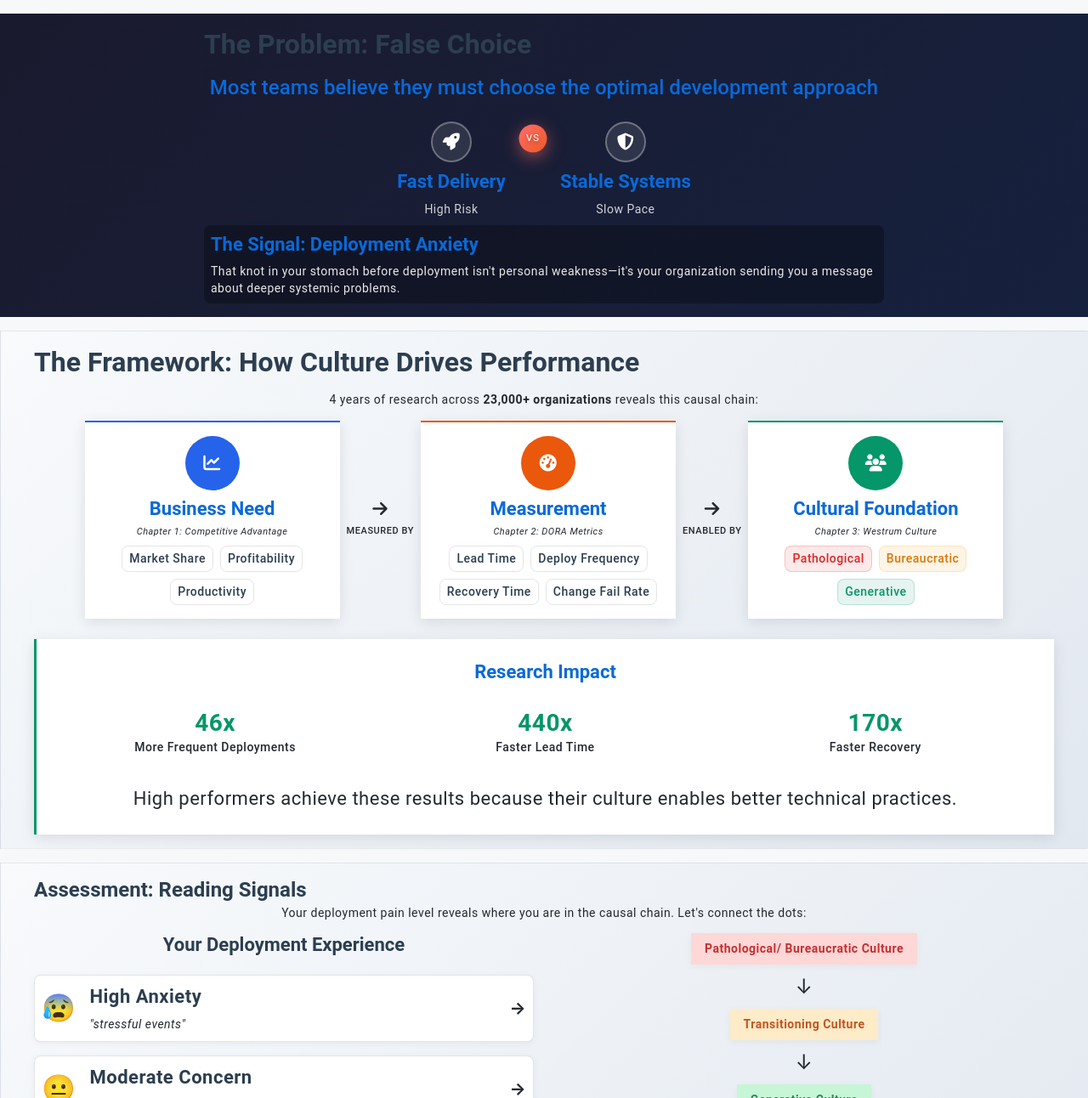
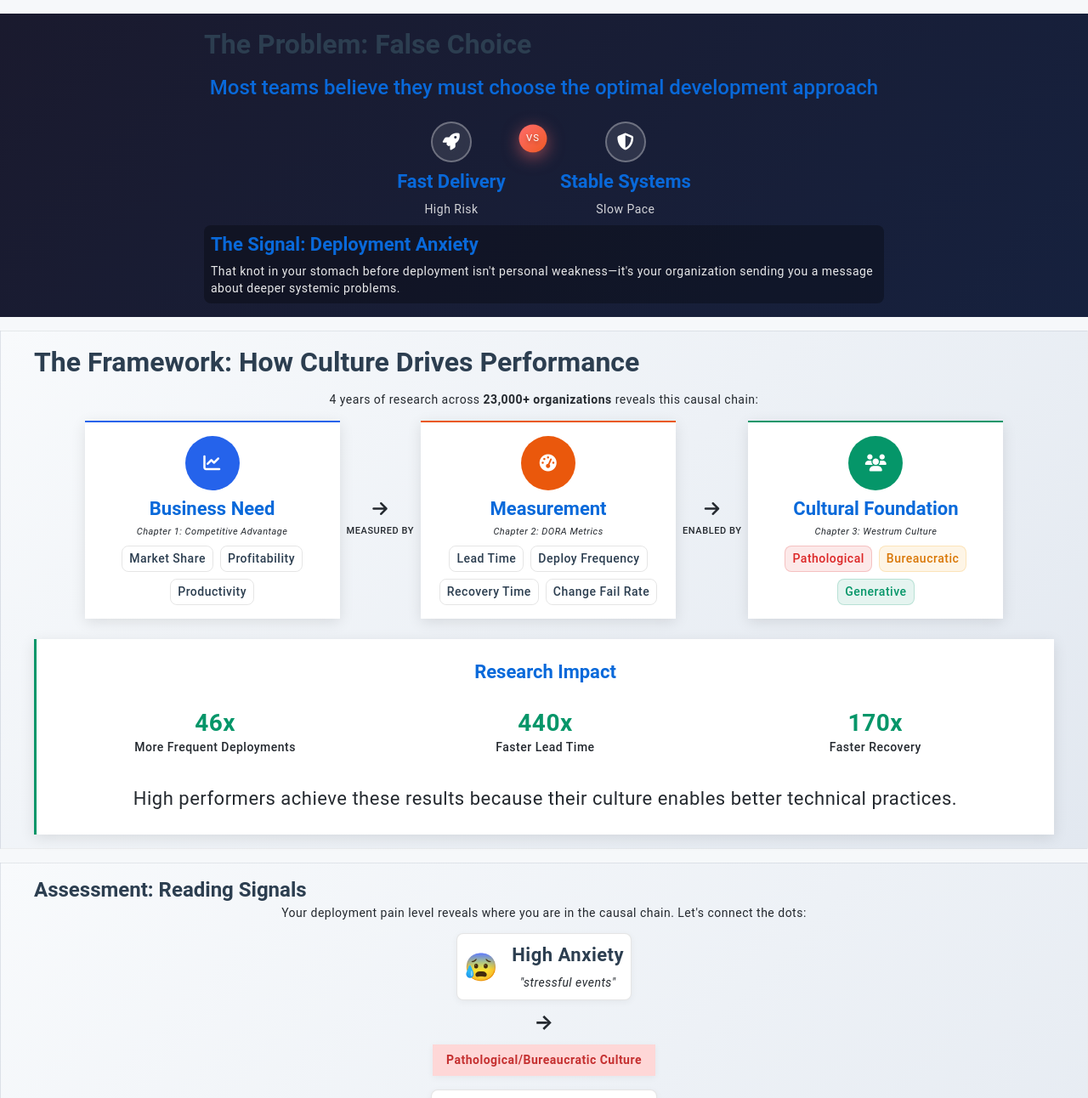
Before and after one commit to mhenke/accelerate-devex-book-club-notebooklm, a Jekyll site: the page built from docs/_meetings/meeting-1.md, in a window 1280 px wide, cut to the strip 1599-2891 px from the top of the page. Shown: the whole strip at 85% size. Built offline with Jekyll 4.4.1, drawn with Linux system fonts in a browser that asks for light colours; some of the changed text lies outside the part shown.

Commit message:
🔗 Create clear connections between deployment anxiety and culture types
- Restructures assessment to show direct 1:1 mappings in horizontal rows
- High Anxiety 😰 → Pathological/Bureaucratic Culture
- Moderate Concern 😐 → Transitioning Culture
- Confident 😌 → Generative Culture
- Adds connection arrows between experience and culture types
- Removes confusing vertical flow that didn't show relationships
- Improves responsive design with vertical stacking on mobile
- Makes the causal relationship much clearer and more intuitive

🤖 Generated with [Claude Code](https://claude.com/claude-code)

Co-Authored-By: Claude <noreply@anthropic.com>

```diff
--- a/docs/_meetings/meeting-1.md
+++ b/docs/_meetings/meeting-1.md
@@ -397,52 +397,48 @@ document.addEventListener('keydown', function(event) {
     </div>
 
     <div class="sketch-diagram">
-      <!-- Left Side: Deployment Experience -->
-      <div class="experience-side">
-        <h3 class="sketch-title">Your Deployment Experience</h3>
-
+      <!-- Row 1: High Anxiety → Pathological -->
+      <div class="assessment-row">
         <div class="experience-item anxiety">
           <div class="emoji-face sad">😰</div>
           <div class="experience-text">
             <strong>High Anxiety</strong>
             <span class="experience-detail">"stressful events"</span>
           </div>
-          <div class="sketch-arrow">→</div>
         </div>
+        <div class="connection-arrow">→</div>
+        <div class="culture-bubble pathological">
+          Pathological/Bureaucratic Culture
+        </div>
+      </div>
 
+      <!-- Row 2: Moderate Concern → Transitioning -->
+      <div class="assessment-row">
         <div class="experience-item concern">
           <div class="emoji-face neutral">😐</div>
           <div class="experience-text">
             <strong>Moderate Concern</strong>
             <span class="experience-detail">"some worry, manageable"</span>
           </div>
-          <div class="sketch-arrow">→</div>
         </div>
+        <div class="connection-arrow">→</div>
+        <div class="culture-bubble transitioning">
+          Transitioning Culture
+        </div>
+      </div>
 
+      <!-- Row 3: Confident → Generative -->
+      <div class="assessment-row">
         <div class="experience-item confident">
           <div class="emoji-face happy">😌</div>
           <div class="experience-text">
             <strong>Confident</strong>
             <span class="experience-detail">"routine, no stress"</span>
           </div>
-          <div class="sketch-arrow">→</div>
         </div>
-      </div>
-
-      <!-- Right Side: Culture Types -->
-      <div class="culture-side">
-        <div class="culture-flow">
-          <div class="culture-bubble pathological">
-            Pathological/ Bureaucratic Culture
-          </div>
-          <div class="flow-arrow">↓</div>
-          <div class="culture-bubble transitioning">
-            Transitioning Culture
-          </div>
-          <div class="flow-arrow">↓</div>
-          <div class="culture-bubble generative">
-            Generative Culture
-          </div>
+        <div class="connection-arrow">→</div>
+        <div class="culture-bubble generative">
+          Generative Culture
         </div>
       </div>
     </div>
--- a/docs/_sass/components/_sections.scss
+++ b/docs/_sass/components/_sections.scss
@@ -1005,34 +1005,36 @@
   }
 
   .sketch-diagram {
-    display: grid;
-    grid-template-columns: 1fr 1fr;
-    gap: var(--space-lg);
-    align-items: start;
+    display: flex;
+    flex-direction: column;
+    gap: var(--space-md);
     margin: var(--space-md) 0;
   }
 
-  .experience-side {
-    .sketch-title {
-      font-size: var(--font-size-md);
-      font-weight: var(--font-weight-semibold);
-      color: var(--text-dark);
-      margin-bottom: var(--space-md);
+  .assessment-row {
+    display: flex;
+    align-items: center;
+    gap: var(--space-lg);
+    justify-content: space-between;
+
+    @include mobile-up {
+      flex-direction: column;
+      gap: var(--space-sm);
       text-align: center;
-      border-bottom: 2px solid var(--text-secondary);
-      padding-bottom: var(--space-xs);
+    }
   }
 
   .experience-item {
     display: flex;
     align-items: center;
     gap: var(--space-md);
-      margin-bottom: var(--space-md);
     padding: var(--space-sm);
     background: var(--color-white);
     border-radius: var(--border-radius);
     border: 1px solid rgba(0, 0, 0, 0.1);
     box-shadow: 0 2px 8px rgba(0, 0, 0, 0.05);
+    flex: 1;
+    min-width: 200px;
   }
 
   .emoji-face {
@@ -1058,20 +1060,12 @@
     }
   }
 
-    .sketch-arrow {
-      font-size: 1.25rem;
+  .connection-arrow {
+    font-size: 1.5rem;
     color: var(--text-secondary);
     font-weight: bold;
     flex-shrink: 0;
-    }
-  }
-
-  .culture-side {
-    .culture-flow {
-      display: flex;
-      flex-direction: column;
-      align-items: center;
-      gap: var(--space-sm);
+    margin: 0 var(--space-sm);
   }
 
   .culture-bubble {
@@ -1082,8 +1076,9 @@
     text-align: center;
     font-weight: var(--font-weight-semibold);
     font-size: var(--font-size-sm);
-      min-width: var(--space-5xl);
+    min-width: 200px;
     box-shadow: 0 2px 8px rgba(0, 0, 0, 0.05);
+    flex: 1;
 
     &.pathological {
       background: #fed7d7;
@@ -1101,12 +1096,6 @@
       background: #c6f6d5;
       border-color: #38a169;
       color: #2f855a;
-      }
-    }
-
-    .flow-arrow {
-      font-size: 1.5rem;
-      color: var(--text-secondary);
     }
   }
 
@@ -1171,17 +1160,18 @@
 // Responsive design for assessment section
 @media (max-width: #{$tablet - 1px}) {
   .assessment-sketch {
-    .sketch-diagram {
-      grid-template-columns: 1fr;
-      gap: var(--space-md);
+    .assessment-row {
+      flex-direction: column;
+      gap: var(--space-sm);
+      text-align: center;
     }
 
-    .experience-item {
-      .sketch-arrow {
-        display: none;
-      }
+    .connection-arrow {
+      transform: rotate(90deg);
+      margin: var(--space-xs) 0;
     }
 
+    .experience-item,
     .culture-bubble {
       min-width: auto;
       width: 100%;
```
Lines whose indentation alone changed are shown as unchanged.
